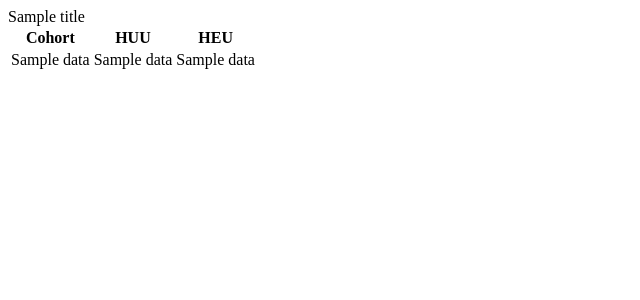
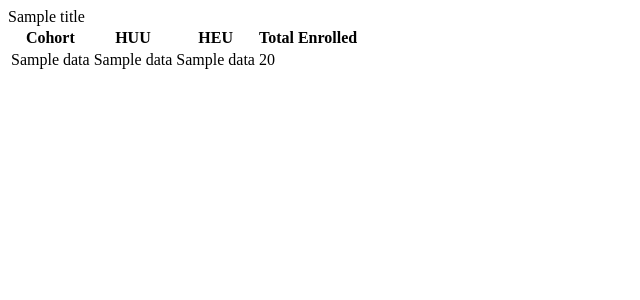
Before and after one commit to geek911/flourish-reports, a Django app: template flourish_reports/templates/flourish_reports/enrolment/cohort_breakdown.html in a window 1280 px wide. Shown: the top 300 px of the page, without its empty margins (0-640 px from the left). Run offline with Django 3.2, Linux system fonts and the light colour scheme; the template is opened without the code that fills it: most values are stand-ins (such as "Sample title", 1, 10 or a date in 2020); parts of the project's set-up code (start-up, migrations or seed data) failed here and were passed over; some libraries are stand-ins or nearby versions.

Commit message:
add: total enrolled cohort breakdown reports

```diff
--- a/flourish_reports/templates/flourish_reports/enrolment/cohort_breakdown.html
+++ b/flourish_reports/templates/flourish_reports/enrolment/cohort_breakdown.html
@@ -8,6 +8,8 @@
             <th scope="col">Cohort</th>
             <th scope="col">HUU</th>
             <th scope="col">HEU</th>
+            <th scope="col">Total Enrolled</th>
+
         </tr>
         </thead>
         <tbody>
@@ -16,6 +18,7 @@
                 <td>{{ values|get_item:'cohort_name' }}</td>
                 <td>{{ values|get_item:'unexposed' }}</td>
                 <td>{{ values|get_item:'exposed' }}</td>
+                <td>{{ values|get_item:'unexposed'|add:values|get_item:'exposed' }}</th>
             </tr>
         {% endfor %}
         </tbody>
```
